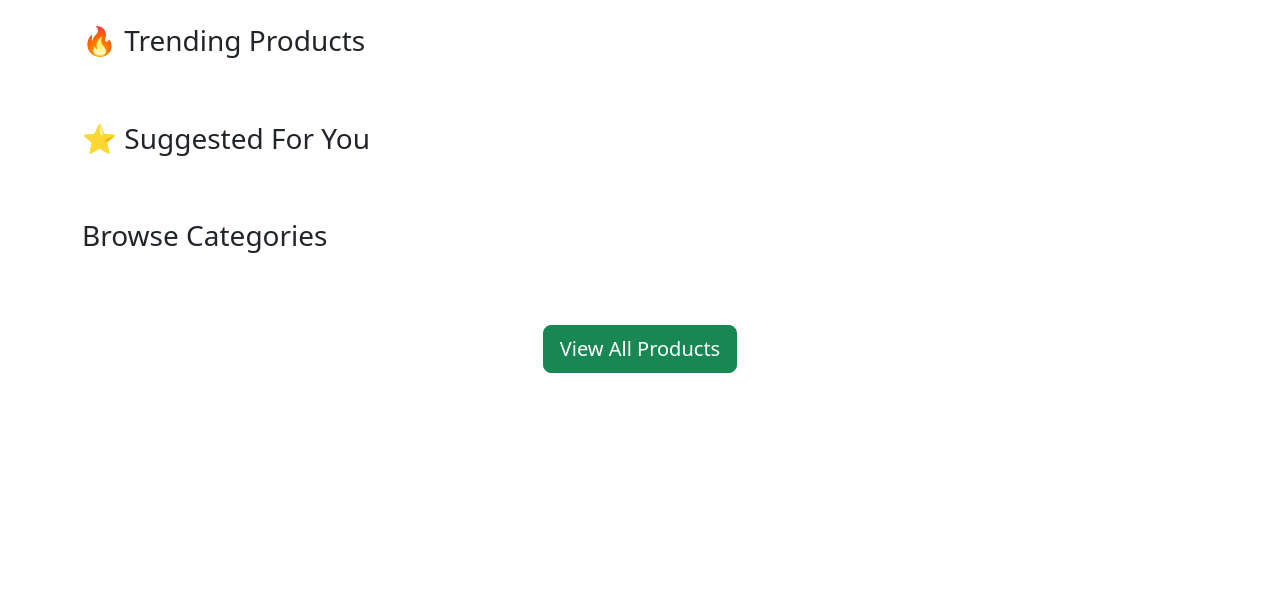
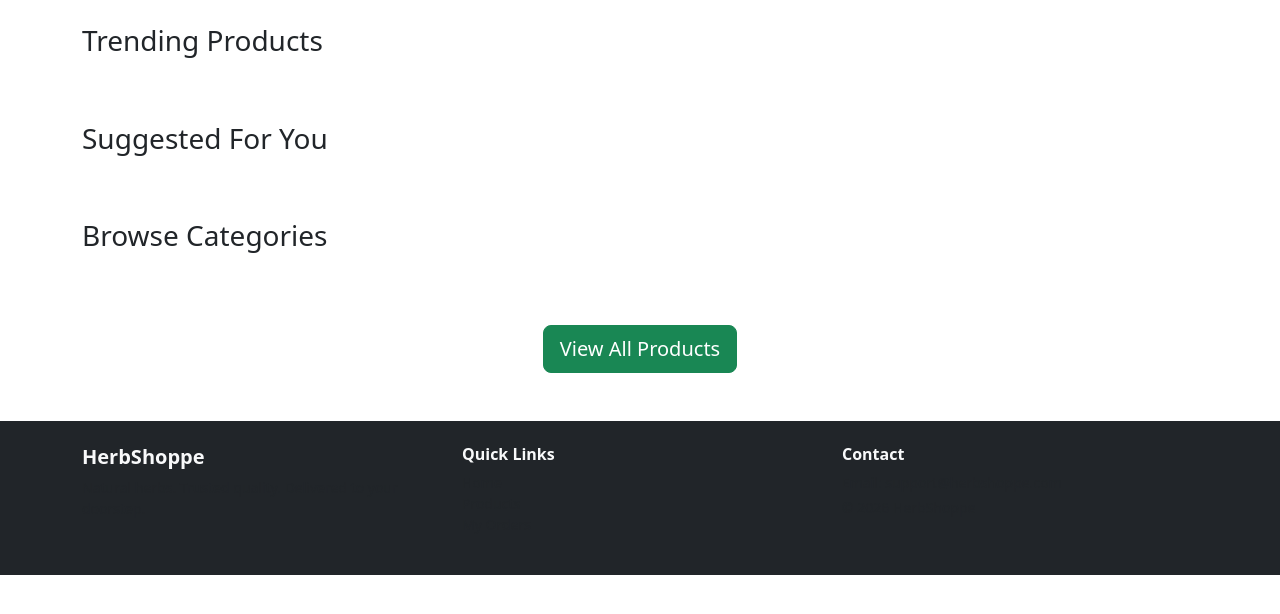
Before and after one commit to ShivSolanke1409/the-herb-shoppe-django, a Django app: page / in a window 1280 px wide. Shown: the part 56-670 px from the top of the page. Run offline with Django 5.2, Linux system fonts and the light colour scheme; data that the repository does not hold is empty.

Commit message:
Add global footer via base template

```diff
--- a/templates/base.html
+++ b/templates/base.html
@@ -69,6 +69,12 @@
       cursor: pointer;
       font-weight: 600;
     }
+
+footer a:hover {
+  color: #ffffff !important;
+  text-decoration: underline;
+}
+
   </style>
 </head>
 
@@ -174,5 +180,7 @@
 <!-- Bootstrap JS -->
 <script src="https://cdn.jsdelivr.net/npm/bootstrap@5.3.2/dist/js/bootstrap.bundle.min.js"></script>
 
+{% include "partials/footer.html" %}
 </body>
+
 </html>
--- a/templates/cart/cart_detail.html
+++ b/templates/cart/cart_detail.html
@@ -31,7 +31,7 @@
 
 <h4>Total: ₹{{ total }}</h4>
 
-<a href="{% url 'orders:payment_demo' %}" class="btn btn-primary">
+<a href="{% url 'orders:checkout' %}" class="btn btn-primary">
   Proceed to Checkout
 </a>
 
--- a/templates/pages/home.html
+++ b/templates/pages/home.html
@@ -2,7 +2,7 @@
 {% block content %}
 
 <!-- 🔥 Trending Products -->
-<h3 class="mb-3">🔥 Trending Products</h3>
+<h3 class="mb-3"> Trending Products</h3>
 <div class="row">
   {% for product in trending_products %}
     <div class="col-md-3 col-sm-6 mb-4">
@@ -12,7 +12,7 @@
 </div>
 
 <!-- ⭐ Featured Products -->
-<h3 class="mb-3 mt-5">⭐ Suggested For You</h3>
+<h3 class="mb-3 mt-5"> Suggested For You</h3>
 <div class="row">
   {% for product in featured_products %}
     <div class="col-md-3 col-sm-6 mb-4">
--- /dev/null
+++ b/templates/partials/footer.html
@@ -0,0 +1,32 @@
+<footer class="bg-dark text-light mt-5">
+  <div class="container py-4">
+    <div class="row gy-3">
+
+      <!-- Brand -->
+      <div class="col-md-4">
+        <h5 class="fw-bold">HerbShoppe</h5>
+        <p class="small text-muted">
+          Natural herbs. Trusted quality. Delivered to your doorstep.
+        </p>
+      </div>
+
+      <!-- Links -->
+      <div class="col-md-4">
+        <h6 class="fw-semibold">Quick Links</h6>
+        <ul class="list-unstyled small">
+          <li><a href="/" class="text-decoration-none text-muted">Home</a></li>
+          <li><a href="{% url 'products:product_list' %}" class="text-decoration-none text-muted">Products</a></li>
+          <li><a href="{% url 'orders:my_orders' %}" class="text-decoration-none text-muted">My Orders</a></li>
+        </ul>
+      </div>
+
+      <!-- Contact -->
+      <div class="col-md-4">
+        <h6 class="fw-semibold">Contact</h6>
+        <p class="small text-muted mb-1">Email: support@herbshoppe.com</p>
+        <p class="small text-muted mb-0">© {% now "Y" %} HerbShoppe</p>
+      </div>
+
+    </div>
+  </div>
+</footer>
```
